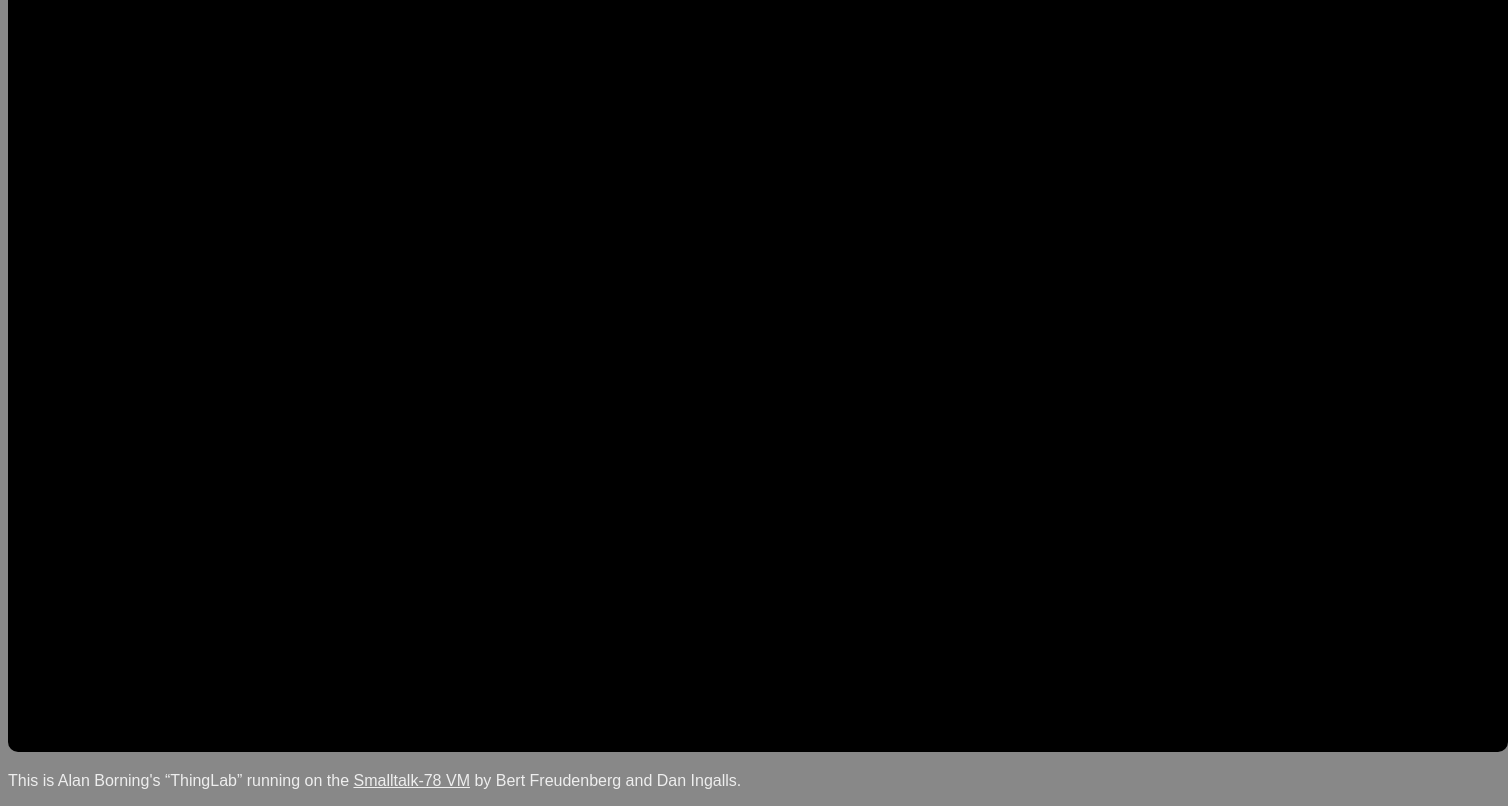
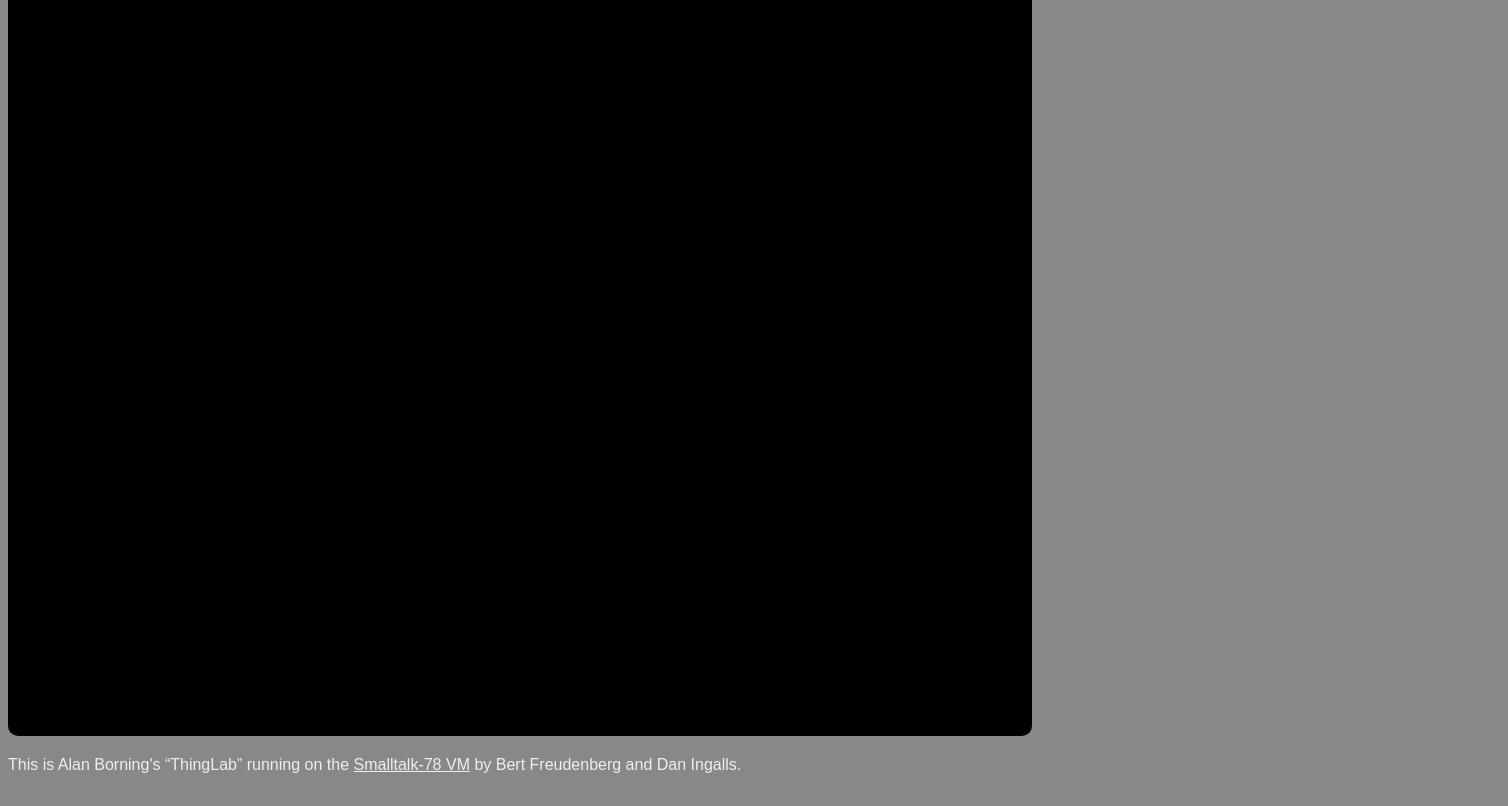
Before and after one commit to cdglabs/thinglab, a plain HTML site: page index.html in a window 1280 px wide. Shown: the part 112-918 px from the top of the page, 1508 px wide, since content can reach past the window. Drawn offline with Linux system fonts and the light colour scheme; no server answers.

Commit message:
revert change to screen width
Larger width intended just for development

```diff
--- a/index.html
+++ b/index.html
@@ -26,7 +26,7 @@
 
 <h1>ThingLab</h1>
 
-<canvas id="canvas" width="1500" height="768"></canvas>
+<canvas id="canvas" width="1024" height="768"></canvas>
 
 <p>This is Alan Borning's “ThingLab” running on the <a href="http://lively-web.org/users/bert/Smalltalk-78.html" target="_blank">Smalltalk-78 VM</a> by Bert Freudenberg and Dan Ingalls.</p>
 
```
